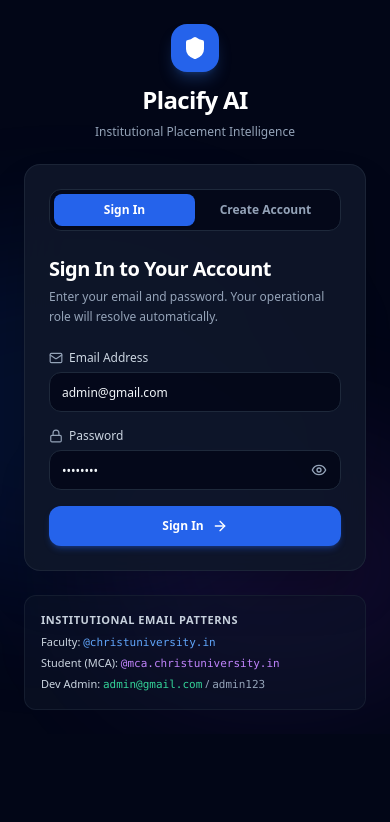
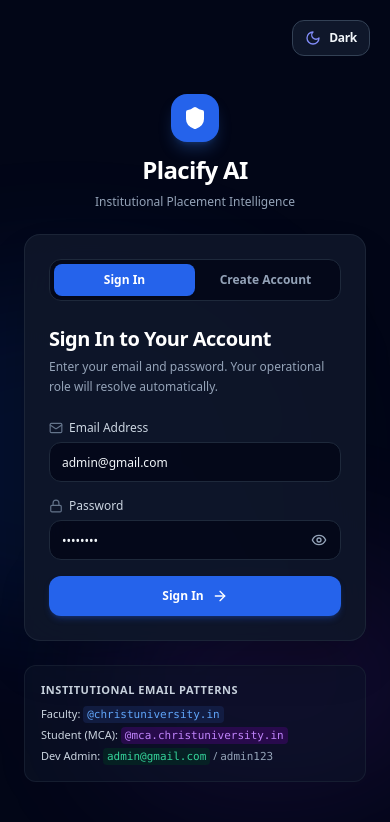
Before and after one commit to arnav25102004/Placify-AI, a React (Vite) app in the folder frontend/: page /login in a window 390 px wide. Shown: the top 822 px of the page. Built offline with nearby package versions, Linux system fonts and the light colour scheme; no server answers.

Commit message:
feat(ui): add complete light and dark theme support to login page with ThemeToggle

```diff
--- a/frontend/src/modules/auth/pages/login/LoginPage.tsx
+++ b/frontend/src/modules/auth/pages/login/LoginPage.tsx
@@ -3,6 +3,7 @@ import { api, UserProfileData } from "@/shared/lib";
 import { UserRole } from "@/shared/types";
 import { Button } from "@/shared/components/ui/button";
 import { Input } from "@/shared/components/ui/input";
+import { ThemeToggle } from "@/shared/components/ui/theme-toggle";
 import {
   Shield,
   Lock,
@@ -80,11 +81,11 @@ export const LoginPage: React.FC<LoginPageProps> = ({
   };
 
   return (
-    <div className="min-h-screen w-full bg-slate-950 flex flex-col lg:flex-row selection:bg-blue-600 selection:text-white">
+    <div className="min-h-screen w-full bg-slate-50 dark:bg-slate-950 text-slate-900 dark:text-slate-100 flex flex-col lg:flex-row selection:bg-blue-600 selection:text-white transition-colors duration-200">
       {/* ─────────────────────────────────────────────────────────────
           LEFT COLUMN: Visual Hero Banner & Image Showcase
           ───────────────────────────────────────────────────────────── */}
-      <div className="hidden lg:flex lg:w-1/2 relative overflow-hidden bg-slate-900 flex-col justify-between p-12 xl:p-16 border-r border-slate-800">
+      <div className="hidden lg:flex lg:w-1/2 relative overflow-hidden bg-slate-900 dark:bg-slate-950 flex-col justify-between p-12 xl:p-16 border-r border-slate-200 dark:border-slate-800/80">
         {/* Left Column Image */}
         <img
           src={imageSrc}
@@ -92,8 +93,8 @@ export const LoginPage: React.FC<LoginPageProps> = ({
           className="absolute inset-0 w-full h-full object-cover object-center"
         />
 
-        {/* Ambient Dark & Color Overlay for text contrast */}
-        <div className="absolute inset-0 bg-gradient-to-t from-slate-950 via-slate-950/75 to-slate-950/50" />
+        {/* High-Contrast Ambient Overlay ensuring readability in both themes */}
+        <div className="absolute inset-0 bg-gradient-to-t from-slate-950/95 via-slate-950/75 to-slate-950/50" />
         <div className="absolute inset-0 bg-blue-950/30 mix-blend-multiply pointer-events-none" />
 
         {/* Top Brand Header */}
@@ -111,16 +112,16 @@ export const LoginPage: React.FC<LoginPageProps> = ({
 
         {/* Center / Bottom Highlights Card */}
         <div className="relative z-10 space-y-6 max-w-lg">
-          <div className="inline-flex items-center gap-2 px-3 py-1 rounded-full bg-blue-500/10 backdrop-blur-md border border-blue-400/20 text-xs font-semibold text-blue-300">
+          <div className="inline-flex items-center gap-2 px-3 py-1 rounded-full bg-blue-500/20 backdrop-blur-md border border-blue-400/30 text-xs font-semibold text-blue-200 shadow-xs">
             <Sparkles className="w-3.5 h-3.5 text-blue-400" />
             <span>AI-Powered Placement Ecosystem</span>
           </div>
 
           <div className="space-y-3">
-            <h2 className="text-3xl xl:text-4xl font-extrabold text-white leading-tight tracking-tight">
+            <h2 className="text-3xl xl:text-4xl font-extrabold text-white leading-tight tracking-tight drop-shadow-xs">
               Automate placement verification across campus.
             </h2>
-            <p className="text-sm text-slate-300 leading-relaxed">
+            <p className="text-sm text-slate-200 leading-relaxed">
               Eliminate manual offer letter entry. Extract student records with Gemini Pro, verify
               side-by-side with original documents, and export straight to college ERPs.
             </p>
@@ -128,27 +129,27 @@ export const LoginPage: React.FC<LoginPageProps> = ({
 
           {/* Key Platform Highlights */}
           <div className="grid grid-cols-2 gap-3 pt-2">
-            <div className="flex items-center gap-2.5 text-xs text-slate-200 bg-slate-950/60 backdrop-blur-md border border-slate-800/80 rounded-xl p-3">
+            <div className="flex items-center gap-2.5 text-xs text-white bg-slate-900/70 backdrop-blur-md border border-white/15 rounded-xl p-3 shadow-xs">
               <CheckCircle2 className="w-4 h-4 text-emerald-400 shrink-0" />
-              <span>Gemini OCR Extraction</span>
+              <span className="font-medium">Gemini OCR Extraction</span>
             </div>
-            <div className="flex items-center gap-2.5 text-xs text-slate-200 bg-slate-950/60 backdrop-blur-md border border-slate-800/80 rounded-xl p-3">
+            <div className="flex items-center gap-2.5 text-xs text-white bg-slate-900/70 backdrop-blur-md border border-white/15 rounded-xl p-3 shadow-xs">
               <Building2 className="w-4 h-4 text-blue-400 shrink-0" />
-              <span>Multi-Campus Scoped</span>
+              <span className="font-medium">Multi-Campus Scoped</span>
             </div>
-            <div className="flex items-center gap-2.5 text-xs text-slate-200 bg-slate-950/60 backdrop-blur-md border border-slate-800/80 rounded-xl p-3">
+            <div className="flex items-center gap-2.5 text-xs text-white bg-slate-900/70 backdrop-blur-md border border-white/15 rounded-xl p-3 shadow-xs">
               <GraduationCap className="w-4 h-4 text-purple-400 shrink-0" />
-              <span>Student & PR Portals</span>
+              <span className="font-medium">Student & PR Portals</span>
             </div>
-            <div className="flex items-center gap-2.5 text-xs text-slate-200 bg-slate-950/60 backdrop-blur-md border border-slate-800/80 rounded-xl p-3">
+            <div className="flex items-center gap-2.5 text-xs text-white bg-slate-900/70 backdrop-blur-md border border-white/15 rounded-xl p-3 shadow-xs">
               <Check className="w-4 h-4 text-emerald-400 shrink-0" />
-              <span>Direct ERP Integration</span>
+              <span className="font-medium">Direct ERP Integration</span>
             </div>
           </div>
         </div>
 
         {/* Left Bottom Footer */}
-        <div className="relative z-10 text-xs text-slate-400 flex items-center justify-between border-t border-slate-800/80 pt-6">
+        <div className="relative z-10 text-xs text-slate-400 flex items-center justify-between border-t border-white/15 pt-6">
           <span>&copy; {new Date().getFullYear()} Placify AI Platform</span>
           <span>Version 1.0</span>
         </div>
@@ -157,25 +158,34 @@ export const LoginPage: React.FC<LoginPageProps> = ({
       {/* ─────────────────────────────────────────────────────────────
           RIGHT COLUMN: Login & Registration Form
           ───────────────────────────────────────────────────────────── */}
-      <div className="w-full lg:w-1/2 flex flex-col justify-center items-center p-6 sm:p-10 lg:p-16 relative overflow-y-auto">
-        {/* Subtle Background Glows */}
-        <div className="absolute top-1/3 right-1/4 w-[450px] h-[350px] bg-blue-600/10 rounded-full blur-3xl pointer-events-none" />
-        <div className="absolute bottom-10 left-1/4 w-[350px] h-[250px] bg-purple-600/10 rounded-full blur-3xl pointer-events-none" />
+      <div className="w-full lg:w-1/2 flex flex-col justify-center items-center p-6 sm:p-10 lg:p-16 relative overflow-y-auto min-h-screen">
+        {/* Top-Right Theme Toggle Control */}
+        <div className="absolute top-5 right-5 sm:top-6 sm:right-8 z-20">
+          <ThemeToggle />
+        </div>
 
-        <div className="w-full max-w-md z-10 space-y-6">
+        {/* Subtle Background Glows matching active theme */}
+        <div className="absolute top-1/3 right-1/4 w-[450px] h-[350px] bg-blue-500/5 dark:bg-blue-600/10 rounded-full blur-3xl pointer-events-none" />
+        <div className="absolute bottom-10 left-1/4 w-[350px] h-[250px] bg-purple-500/5 dark:bg-purple-600/10 rounded-full blur-3xl pointer-events-none" />
+
+        <div className="w-full max-w-md z-10 space-y-6 my-auto pt-8 sm:pt-0">
           {/* Mobile-Only Header */}
           <div className="lg:hidden text-center space-y-2 mb-2">
             <div className="inline-flex items-center justify-center w-12 h-12 rounded-2xl bg-blue-600 text-white shadow-lg shadow-blue-500/25 mb-1">
               <Shield className="w-6 h-6 fill-white" />
             </div>
-            <h1 className="text-2xl font-bold tracking-tight text-white">Placify AI</h1>
-            <p className="text-xs text-slate-400">Institutional Placement Intelligence</p>
+            <h1 className="text-2xl font-bold tracking-tight text-slate-900 dark:text-white">
+              Placify AI
+            </h1>
+            <p className="text-xs text-slate-500 dark:text-slate-400">
+              Institutional Placement Intelligence
+            </p>
           </div>
 
           {/* Form Card Container */}
-          <div className="bg-slate-900/90 backdrop-blur-xl border border-slate-800/80 rounded-2xl p-6 sm:p-8 shadow-2xl space-y-6">
+          <div className="bg-white dark:bg-slate-900/90 backdrop-blur-xl border border-slate-200 dark:border-slate-800/80 rounded-2xl p-6 sm:p-8 shadow-xl dark:shadow-2xl space-y-6 transition-colors duration-200">
             {/* Mode Switch Tabs */}
-            <div className="grid grid-cols-2 p-1 bg-slate-950/80 rounded-xl border border-slate-800 text-xs font-semibold">
+            <div className="grid grid-cols-2 p-1 bg-slate-100 dark:bg-slate-950/80 rounded-xl border border-slate-200 dark:border-slate-800 text-xs font-semibold">
               <button
                 type="button"
                 onClick={() => {
@@ -185,7 +195,7 @@ export const LoginPage: React.FC<LoginPageProps> = ({
                 className={`py-2 rounded-lg transition-all cursor-pointer ${
                   mode === "login"
                     ? "bg-blue-600 text-white shadow-sm"
-                    : "text-slate-400 hover:text-slate-200"
+                    : "text-slate-600 hover:text-slate-900 dark:text-slate-400 dark:hover:text-slate-200"
                 }`}
               >
                 Sign In
@@ -201,7 +211,7 @@ export const LoginPage: React.FC<LoginPageProps> = ({
                 className={`py-2 rounded-lg transition-all cursor-pointer ${
                   mode === "register"
                     ? "bg-blue-600 text-white shadow-sm"
-                    : "text-slate-400 hover:text-slate-200"
+                    : "text-slate-600 hover:text-slate-900 dark:text-slate-400 dark:hover:text-slate-200"
                 }`}
               >
                 Create Account
@@ -210,10 +220,10 @@ export const LoginPage: React.FC<LoginPageProps> = ({
 
             {/* Form Title & Explanatory Text */}
             <div className="space-y-1">
-              <h2 className="text-xl font-bold text-white tracking-tight">
+              <h2 className="text-xl font-bold text-slate-900 dark:text-white tracking-tight">
                 {mode === "login" ? "Sign In to Your Account" : "Create New Account"}
               </h2>
-              <p className="text-xs text-slate-400 leading-relaxed">
+              <p className="text-xs text-slate-500 dark:text-slate-400 leading-relaxed">
                 {mode === "login"
                   ? "Enter your email and password. Your operational role will resolve automatically."
                   : "Use your institutional email (e.g. name@christuniversity.in or name@mca.christuniversity.in)."}
@@ -222,8 +232,8 @@ export const LoginPage: React.FC<LoginPageProps> = ({
 
             {/* Error Message Alert */}
             {errorMessage && (
-              <div className="p-3.5 rounded-xl bg-rose-950/60 border border-rose-800/60 text-xs text-rose-300 animate-in fade-in flex items-start gap-2">
-                <span className="shrink-0 text-rose-400 font-bold">!</span>
+              <div className="p-3.5 rounded-xl bg-rose-50 dark:bg-rose-950/60 border border-rose-200 dark:border-rose-800/60 text-xs text-rose-700 dark:text-rose-300 animate-in fade-in flex items-start gap-2">
+                <span className="shrink-0 text-rose-600 dark:text-rose-400 font-bold">!</span>
                 <span>{errorMessage}</span>
               </div>
             )}
@@ -232,8 +242,8 @@ export const LoginPage: React.FC<LoginPageProps> = ({
             <form onSubmit={handleSubmit} className="space-y-4">
               {/* Email Input */}
               <div className="space-y-1.5">
-                <label className="text-xs font-medium text-slate-300 flex items-center gap-1.5">
-                  <Mail className="w-3.5 h-3.5 text-slate-400" /> Email Address
+                <label className="text-xs font-medium text-slate-700 dark:text-slate-300 flex items-center gap-1.5">
+                  <Mail className="w-3.5 h-3.5 text-slate-400 dark:text-slate-500" /> Email Address
                 </label>
                 <Input
                   type="email"
@@ -241,15 +251,15 @@ export const LoginPage: React.FC<LoginPageProps> = ({
                   onChange={(e) => setEmail(e.target.value)}
                   placeholder={mode === "register" ? "name@mca.christuniversity.in" : "admin@gmail.com"}
                   required
-                  className="h-10 bg-slate-950/80 border-slate-800 text-slate-100 text-xs focus-visible:ring-1 focus-visible:ring-blue-500 rounded-xl"
+                  className="h-10 bg-slate-50 dark:bg-slate-950/80 border-slate-200 dark:border-slate-800 text-slate-900 dark:text-slate-100 placeholder:text-slate-400 dark:placeholder:text-slate-500 text-xs focus-visible:ring-1 focus-visible:ring-blue-500 rounded-xl transition-colors"
                 />
               </div>
 
               {/* Password Input */}
               <div className="space-y-1.5">
                 <div className="flex items-center justify-between">
-                  <label className="text-xs font-medium text-slate-300 flex items-center gap-1.5">
-                    <Lock className="w-3.5 h-3.5 text-slate-400" /> Password
+                  <label className="text-xs font-medium text-slate-700 dark:text-slate-300 flex items-center gap-1.5">
+                    <Lock className="w-3.5 h-3.5 text-slate-400 dark:text-slate-500" /> Password
                   </label>
                 </div>
                 <div className="relative">
@@ -259,18 +269,18 @@ export const LoginPage: React.FC<LoginPageProps> = ({
                     onChange={(e) => setPassword(e.target.value)}
                     placeholder="••••••••"
                     required
-                    className="h-10 bg-slate-950/80 border-slate-800 text-slate-100 text-xs focus-visible:ring-1 focus-visible:ring-blue-500 rounded-xl pr-10"
+                    className="h-10 bg-slate-50 dark:bg-slate-950/80 border-slate-200 dark:border-slate-800 text-slate-900 dark:text-slate-100 placeholder:text-slate-400 dark:placeholder:text-slate-500 text-xs focus-visible:ring-1 focus-visible:ring-blue-500 rounded-xl pr-10 transition-colors"
                   />
                   <button
                     type="button"
                     onClick={() => setShowPassword(!showPassword)}
-                    className="absolute right-3 top-1/2 -translate-y-1/2 text-slate-400 hover:text-slate-200 focus:outline-none cursor-pointer p-0.5"
+                    className="absolute right-3 top-1/2 -translate-y-1/2 text-slate-400 hover:text-slate-700 dark:hover:text-slate-200 focus:outline-none cursor-pointer p-0.5 transition-colors"
                     aria-label={showPassword ? "Hide password" : "Show password"}
                   >
                     {showPassword ? (
-                      <EyeOff className="w-4 h-4 text-slate-400 hover:text-slate-200" />
+                      <EyeOff className="w-4 h-4 text-slate-400 hover:text-slate-700 dark:hover:text-slate-200" />
                     ) : (
-                      <Eye className="w-4 h-4 text-slate-400 hover:text-slate-200" />
+                      <Eye className="w-4 h-4 text-slate-400 hover:text-slate-700 dark:hover:text-slate-200" />
                     )}
                   </button>
                 </div>
@@ -279,8 +289,8 @@ export const LoginPage: React.FC<LoginPageProps> = ({
               {/* Confirm Password (Registration mode only) */}
               {mode === "register" && (
                 <div className="space-y-1.5 animate-in fade-in">
-                  <label className="text-xs font-medium text-slate-300 flex items-center gap-1.5">
-                    <Lock className="w-3.5 h-3.5 text-slate-400" /> Confirm Password
+                  <label className="text-xs font-medium text-slate-700 dark:text-slate-300 flex items-center gap-1.5">
+                    <Lock className="w-3.5 h-3.5 text-slate-400 dark:text-slate-500" /> Confirm Password
                   </label>
                   <Input
                     type="password"
@@ -288,7 +298,7 @@ export const LoginPage: React.FC<LoginPageProps> = ({
                     onChange={(e) => setConfirmPassword(e.target.value)}
                     placeholder="••••••••"
                     required
-                    className="h-10 bg-slate-950/80 border-slate-800 text-slate-100 text-xs focus-visible:ring-1 focus-visible:ring-blue-500 rounded-xl"
+                    className="h-10 bg-slate-50 dark:bg-slate-950/80 border-slate-200 dark:border-slate-800 text-slate-900 dark:text-slate-100 placeholder:text-slate-400 dark:placeholder:text-slate-500 text-xs focus-visible:ring-1 focus-visible:ring-blue-500 rounded-xl transition-colors"
                   />
                 </div>
               )}
@@ -297,7 +307,7 @@ export const LoginPage: React.FC<LoginPageProps> = ({
               <Button
                 type="submit"
                 disabled={isLoading}
-                className="w-full h-10 bg-blue-600 hover:bg-blue-500 text-white font-semibold text-xs rounded-xl shadow-md shadow-blue-600/30 gap-2 cursor-pointer transition-all mt-2"
+                className="w-full h-10 bg-blue-600 hover:bg-blue-500 text-white font-semibold text-xs rounded-xl shadow-md shadow-blue-600/25 gap-2 cursor-pointer transition-all mt-2 active:scale-[0.99]"
               >
                 {isLoading ? (
                   mode === "register" ? "Creating Account..." : "Authenticating..."
@@ -311,22 +321,29 @@ export const LoginPage: React.FC<LoginPageProps> = ({
           </div>
 
           {/* Quick Credential Hints / Institutional Help */}
-          <div className="p-4 rounded-xl bg-slate-900/50 border border-slate-800/60 text-xs text-slate-400 space-y-1.5">
-            <div className="font-semibold text-slate-300 text-[11px] uppercase tracking-wider">
+          <div className="p-4 rounded-xl bg-slate-100/80 dark:bg-slate-900/50 border border-slate-200/80 dark:border-slate-800/60 text-xs text-slate-500 dark:text-slate-400 space-y-2 transition-colors duration-200">
+            <div className="font-semibold text-slate-700 dark:text-slate-300 text-[11px] uppercase tracking-wider">
               Institutional Email Patterns
             </div>
             <div className="space-y-1 text-[11px]">
               <div>
-                <span className="text-slate-300 font-medium">Faculty:</span>{" "}
-                <code className="text-blue-400">@christuniversity.in</code>
+                <span className="text-slate-700 dark:text-slate-300 font-medium">Faculty:</span>{" "}
+                <code className="px-1 py-0.5 rounded bg-blue-50 dark:bg-blue-950/60 text-blue-700 dark:text-blue-400 font-mono">
+                  @christuniversity.in
+                </code>
               </div>
               <div>
-                <span className="text-slate-300 font-medium">Student (MCA):</span>{" "}
-                <code className="text-purple-400">@mca.christuniversity.in</code>
+                <span className="text-slate-700 dark:text-slate-300 font-medium">Student (MCA):</span>{" "}
+                <code className="px-1 py-0.5 rounded bg-purple-50 dark:bg-purple-950/60 text-purple-700 dark:text-purple-400 font-mono">
+                  @mca.christuniversity.in
+                </code>
               </div>
               <div>
-                <span className="text-slate-300 font-medium">Dev Admin:</span>{" "}
-                <code className="text-emerald-400">admin@gmail.com</code> / <code className="text-slate-400">admin123</code>
+                <span className="text-slate-700 dark:text-slate-300 font-medium">Dev Admin:</span>{" "}
+                <code className="px-1 py-0.5 rounded bg-emerald-50 dark:bg-emerald-950/60 text-emerald-700 dark:text-emerald-400 font-mono">
+                  admin@gmail.com
+                </code>{" "}
+                / <code className="text-slate-500 dark:text-slate-400 font-mono">admin123</code>
               </div>
             </div>
           </div>
```
